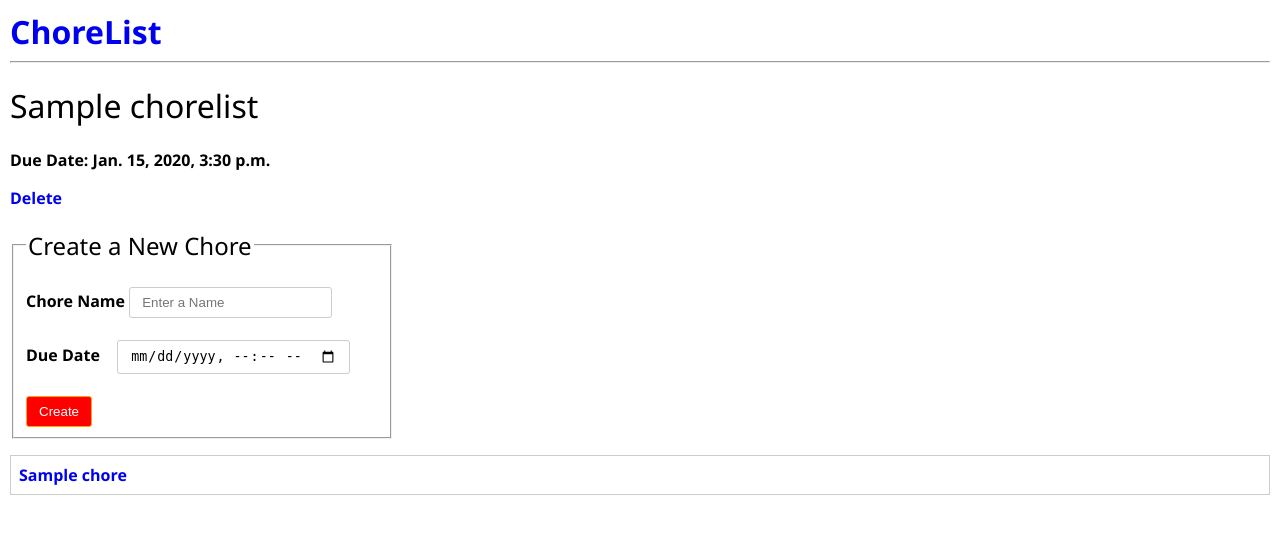
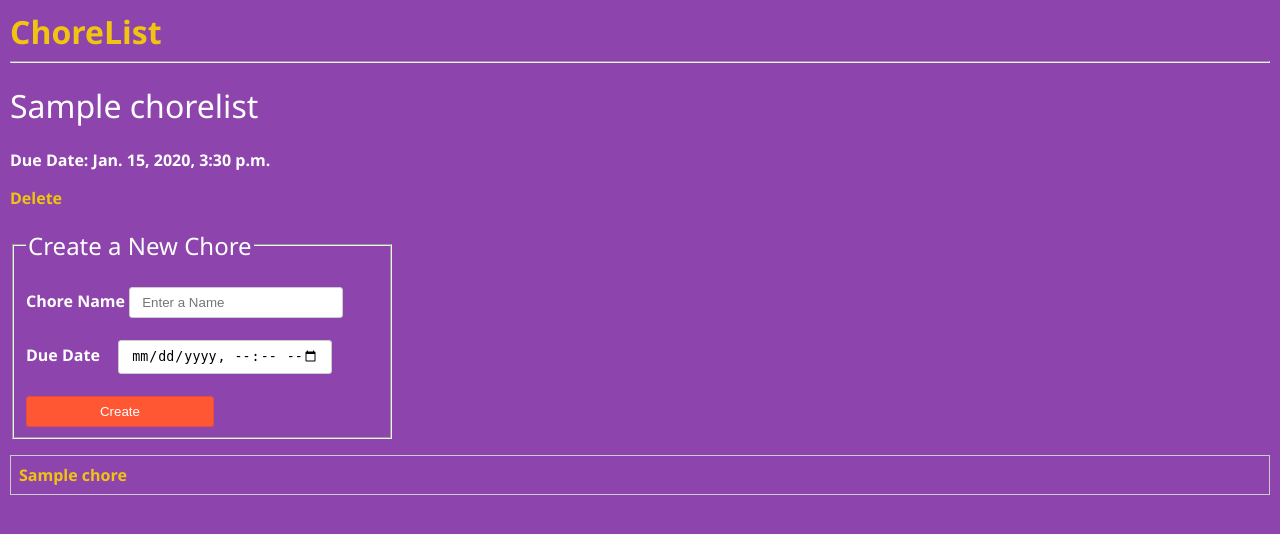
Before and after one commit to deepakmk1993/chorelist, a Django app: page /chores/1/ in a window 1280 px wide. Shown: the top 534 px of the page. Run offline with Django 3.2, Linux system fonts and the light colour scheme; tables that the repository leaves empty hold one stand-in row (values such as "Sample post").

Commit message:
updated views & urls and added templates

```diff
--- a/chores/templates/base.html
+++ b/chores/templates/base.html
@@ -8,8 +8,10 @@
     body{
       margin: 0;
       padding: 10px;
+      color: white;
       font-weight: 600;
       font-family: 'Segoe UI';
+      background: #8e44ad;
     }
     h1, h2 ,h3 {
       font-weight: 500;
@@ -28,11 +30,11 @@
     }
     ul li a:hover{
       color: white;
-      background: orange;
+      background: #c0392b;
       text-decoration: none;
     }
     a{
-      color: #0000f0;
+      color: #f1c40f;
       text-decoration: none;
     }
     a:hover{
@@ -42,7 +44,7 @@
       font-size: 2em;
     }
     .brand:hover{
-      color: orange;
+      color: #f39c12;
       border-bottom: 2px solid orange;
       text-decoration: none;
     }
@@ -51,9 +53,10 @@
     }
     label{
       display: inline-block;
-      min-width: 87px;
+      min-width: 88px;
     }
     input{
+      width: 188px;
       padding: 7px 12px;
       border-radius: 3px;
       border: 1px solid #ccc;
@@ -61,8 +64,11 @@
     input[type="submit"]{
       color: white;
       cursor: pointer;
-      background: red;
-      border: 1px solid orange;
+      background: #FF5733;
+      border: 1px solid #e74c3c;
+    }
+    input[type="submit"]:hover{
+      background: #e74c3c;
     }
 
     @media only screen and (max-width: 415px) {
```
